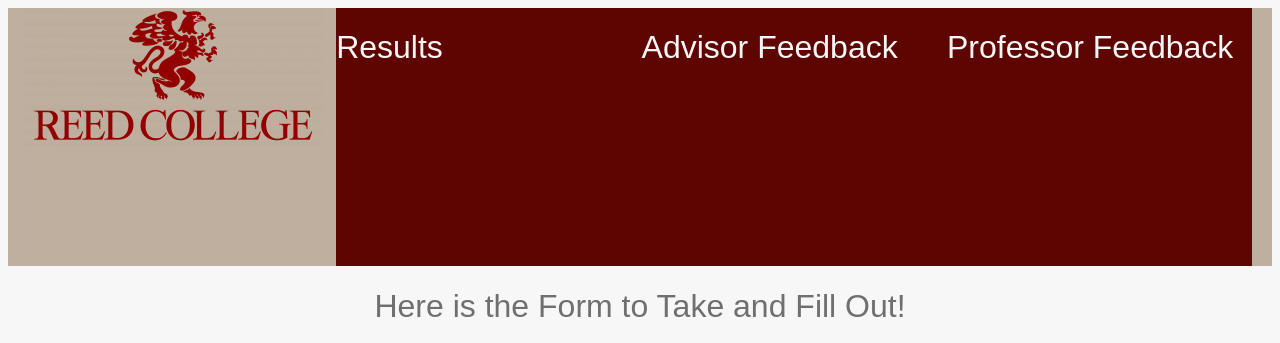
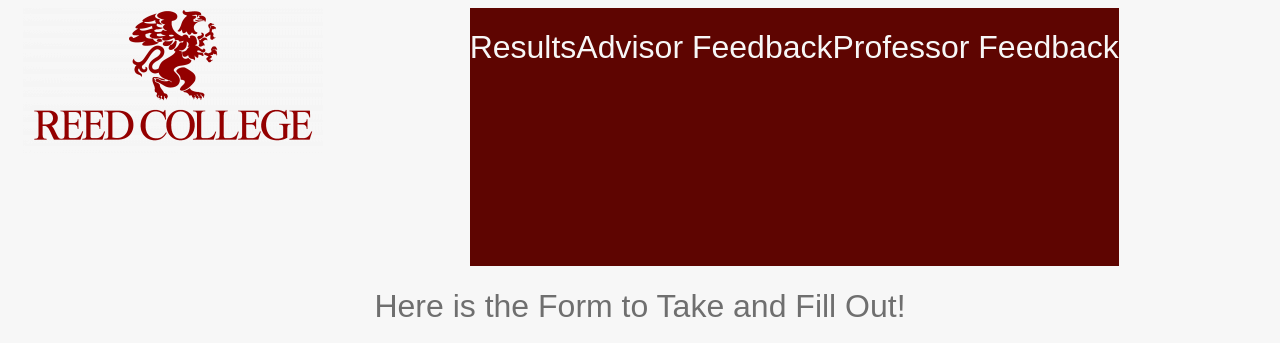
Before and after one commit to reedsb-webmaster/profsatreed, a PHP site: page / in a window 1280 px wide. Shown: the top 343 px of the page. Run offline with PHP 8.4, Linux system fonts and the light colour scheme; some libraries are stand-ins or nearby versions.

Commit message:
heading themeing fix

```diff
--- a/main.css
+++ b/main.css
@@ -34,7 +34,7 @@ h1, h2, h3, h4, h5, h6 {
 }
 
 .header {
-  background-color: #BFAF9F;
+ /* background-color: #BFAF9F; */
 }
 
 .navbar {
@@ -54,14 +54,15 @@ h1, h2, h3, h4, h5, h6 {
   height: 100%;
 }
 
-.navbar-left a {
+.navbar-left a img {
 	max-height:100%;
 	max-width:100%;
 }
 
 .tab {
-	width: 33%;
+	width: 1/3;
 	height: 100%;
 	background-color: #5e0501;
 	color: #f7f7f7;
+	border-color:
 }
```
